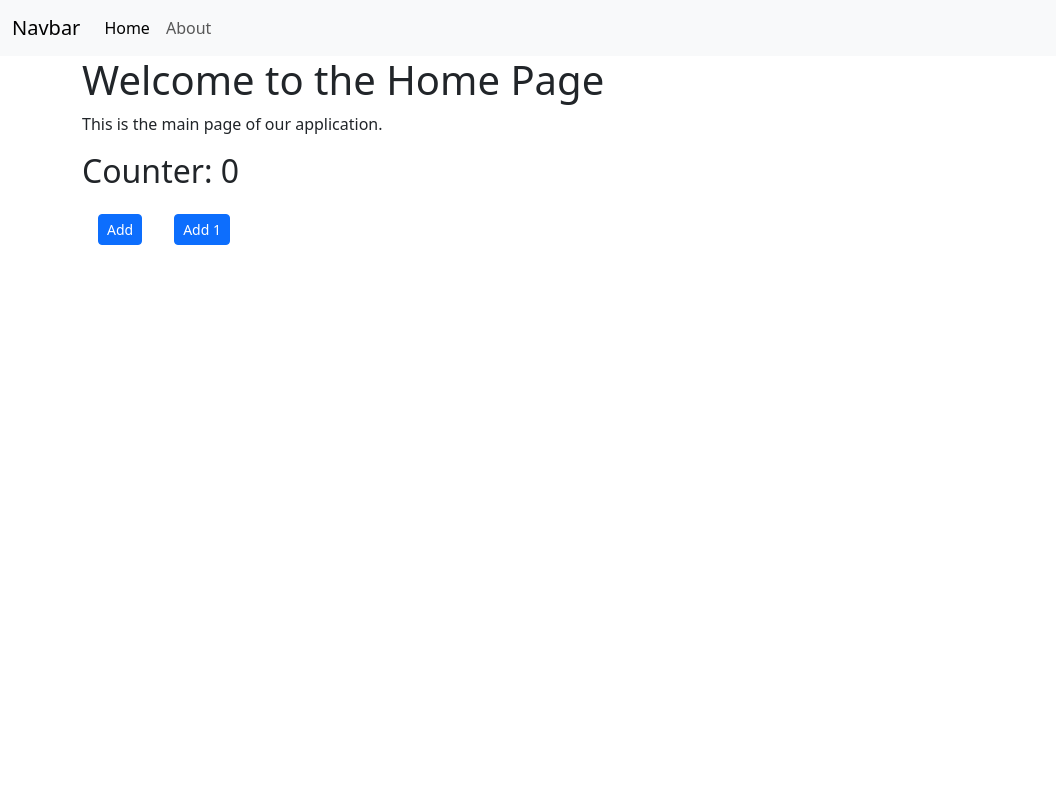
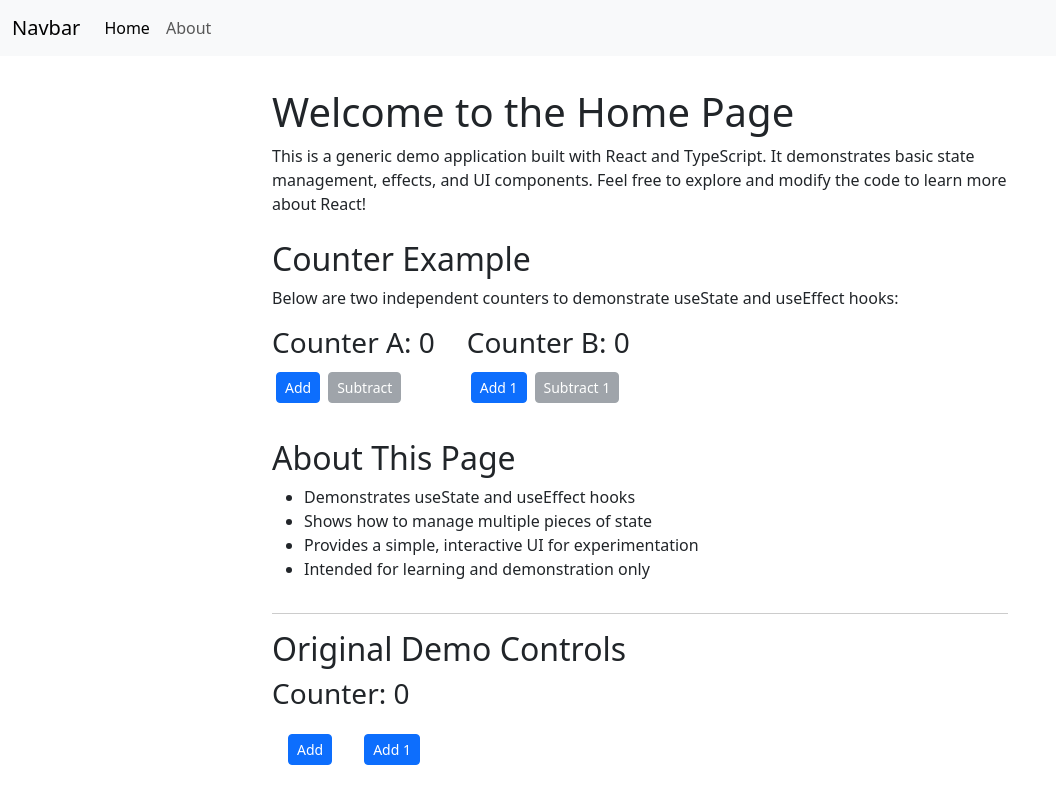
Before and after one commit to shirkeamy/AalimxClasses, a React (Create React App) app in the folder Dec24/React/may-app-1/: page /home in a window 1280 px wide. Shown: the top 804 px of the page, without its empty margins (0-1056 px from the left). Built offline with nearby package versions, Linux system fonts and the light colour scheme.

Commit message:
Refactor Home component to improve layout, enhance counter functionality, and provide clearer user instructions

```diff
--- a/Dec24/React/may-app-1/src/Pages/Home.tsx
+++ b/Dec24/React/may-app-1/src/Pages/Home.tsx
@@ -1,7 +1,6 @@
 import { useState, useEffect } from "react";
 
 const Home: React.FC = () => {
-
   // let count = 0;
   const [count, setCount] = useState<number>(0);
   const [count1, setCount1] = useState<number>(0);
@@ -16,15 +15,41 @@ const Home: React.FC = () => {
 
   useEffect(() => {
     console.log("UseEffect called with dependancies for every change in count", count * 2);
-
   }, [count1])
 
-
   return (
-    <div className="home">
+    <div className="home" style={{ padding: "2rem", maxWidth: 800, margin: "0 auto" }}>
       <h1>Welcome to the Home Page</h1>
-      <p>This is the main page of our application.</p>
-      <h2>Counter: {count}</h2>
+      <p>This is a generic demo application built with React and TypeScript. It demonstrates basic state management, effects, and UI components. Feel free to explore and modify the code to learn more about React!</p>
+      <section style={{ marginTop: "1.5rem" }}>
+        <h2>Counter Example</h2>
+        <p>Below are two independent counters to demonstrate useState and useEffect hooks:</p>
+        <div style={{ display: "flex", gap: "2rem" }}>
+          <div>
+            <h3>Counter A: {count}</h3>
+            <button className="btn btn-primary btn-sm m-1" onClick={() => setCount(count + 1)}>Add</button>
+            <button className="btn btn-secondary btn-sm m-1" onClick={() => setCount(count - 1)} disabled={count === 0}>Subtract</button>
+          </div>
+          <div>
+            <h3>Counter B: {count1}</h3>
+            <button className="btn btn-primary btn-sm m-1" onClick={() => setCount1(count1 + 1)}>Add 1</button>
+            <button className="btn btn-secondary btn-sm m-1" onClick={() => setCount1(count1 - 1)} disabled={count1 === 0}>Subtract 1</button>
+          </div>
+        </div>
+      </section>
+      <section style={{ marginTop: "2rem" }}>
+        <h2>About This Page</h2>
+        <ul>
+          <li>Demonstrates useState and useEffect hooks</li>
+          <li>Shows how to manage multiple pieces of state</li>
+          <li>Provides a simple, interactive UI for experimentation</li>
+          <li>Intended for learning and demonstration only</li>
+        </ul>
+      </section>
+      {/* Existing code retained below for reference */}
+      <div style={{ marginTop: "2rem", borderTop: "1px solid #ccc", paddingTop: "1rem" }}>
+        <h2>Original Demo Controls</h2>
+        <h3>Counter: {count}</h3>
         <input
           type="button"
           value="Add"
@@ -38,6 +63,7 @@ const Home: React.FC = () => {
           onClick={() => { setCount1(count1 + 1) }}
         />
       </div>
+    </div>
   );
 }
 
```
Lines whose indentation alone changed are shown as unchanged.
